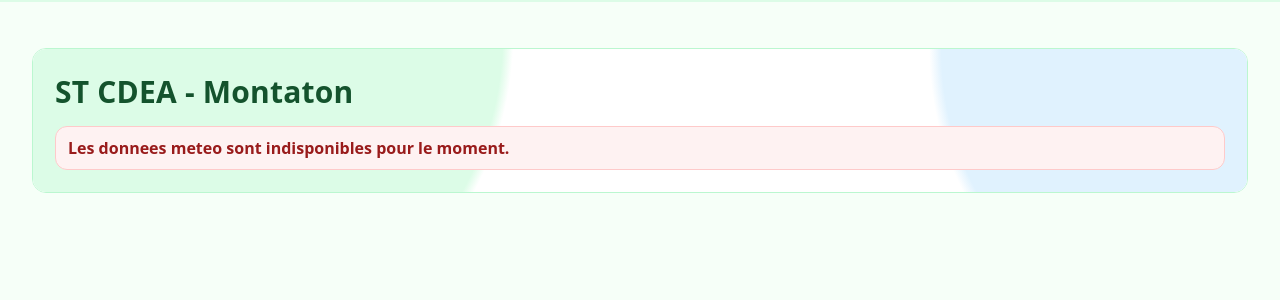
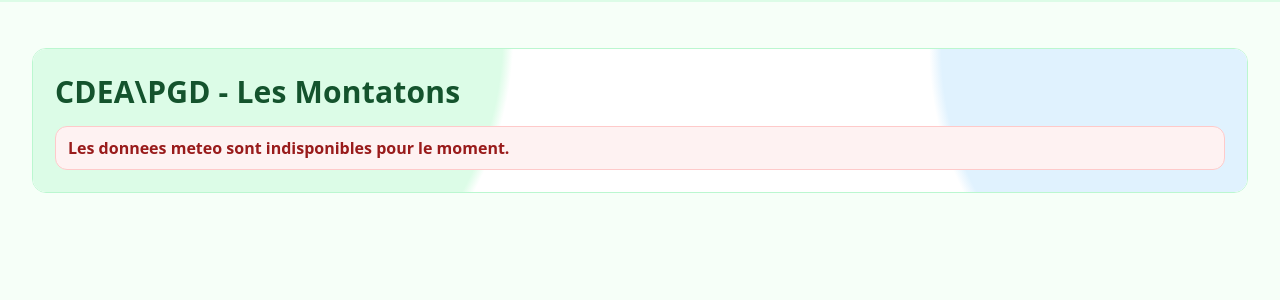
Before and after one commit to dojo360-git/gestom_django, a Django app: page / in a window 1280 px wide. Shown: the part 131-431 px from the top of the page. Run offline with Django 5.2, Linux system fonts and the light colour scheme; the visitor is signed in with stand-in values (Sample User, id 1); data that the repository does not hold is empty; parts of the project's set-up code (start-up, migrations or seed data) failed here and were passed over.

Commit message:
20260605 1438

```diff
--- a/core/templates/core/home.html
+++ b/core/templates/core/home.html
@@ -8,7 +8,7 @@
 <section class="card home-weather" style="margin-top: 16px;">
   <div class="card__pad home-weather__pad">
     <div class="home-weather__head">
-      <h1 class="home-weather__title">{{ meteo_current.station_name|default:"ST CDEA - Montaton" }}</h1>
+      <h1 class="home-weather__title">{{ meteo_current.station_name|default:"CDEA\\PGD - Les Montatons" }}</h1>
     </div>
 
     {% if weather_error %}
--- a/core/views.py
+++ b/core/views.py
@@ -198,7 +198,7 @@ def home(request):
 
         weather_icon_slug = weather_icon_slug_map.get(current_weather_code, "cloud")
         meteo_current = {
-            "station_name": "CDEA\\PGD - Montatons",
+            "station_name": "CDEA\\PGD - Les Montatons",
             "today_label": f"Aujourd'hui : {current_time_formatted}",
             "datetime_formatted": current_time_formatted,
             "fields": current_fields,
--- a/vues_postgres_creation.sql
+++ b/vues_postgres_creation.sql
@@ -57,7 +57,7 @@ CREATE VIEW stat_vidages AS
 	                id_flux2_id AS id_flux,
 	                tonnage2 AS tonnage
                 FROM core_collecte
-                WHERE tonnage2 IS NOT null
+                WHERE NOT (tonnage2 IS null or tonnage2 = 0)
                 UNION ALL
                 SELECT
 	                id_collecte,
@@ -66,7 +66,7 @@ CREATE VIEW stat_vidages AS
 	                id_flux3_id AS id_flux,
 	                tonnage3 AS tonnage
                 FROM core_collecte
-                WHERE tonnage3 IS NOT null
+                WHERE NOT (tonnage3 IS null OR tonnage3 = 0)
             ) t
         ),
         vidages2 AS (
```
